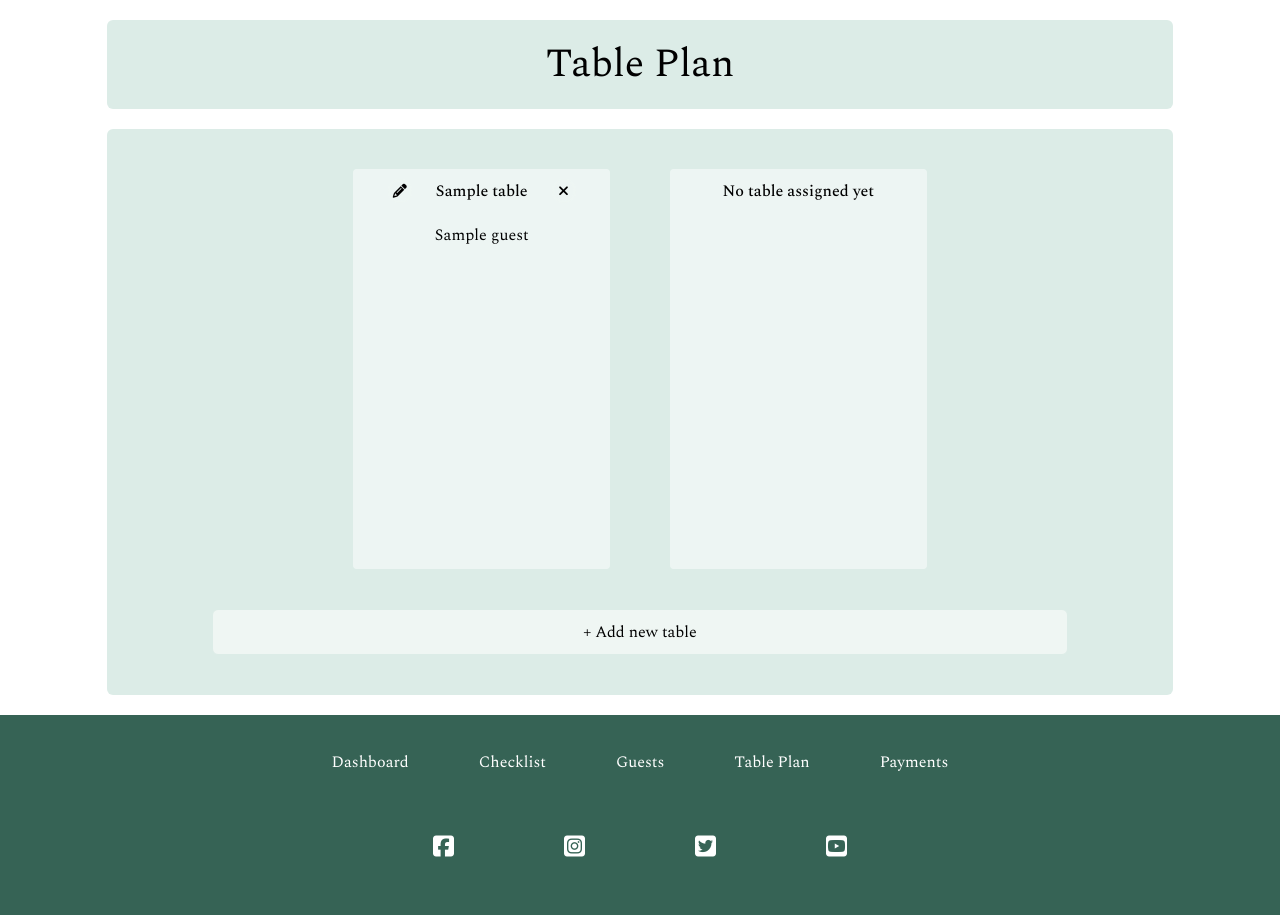
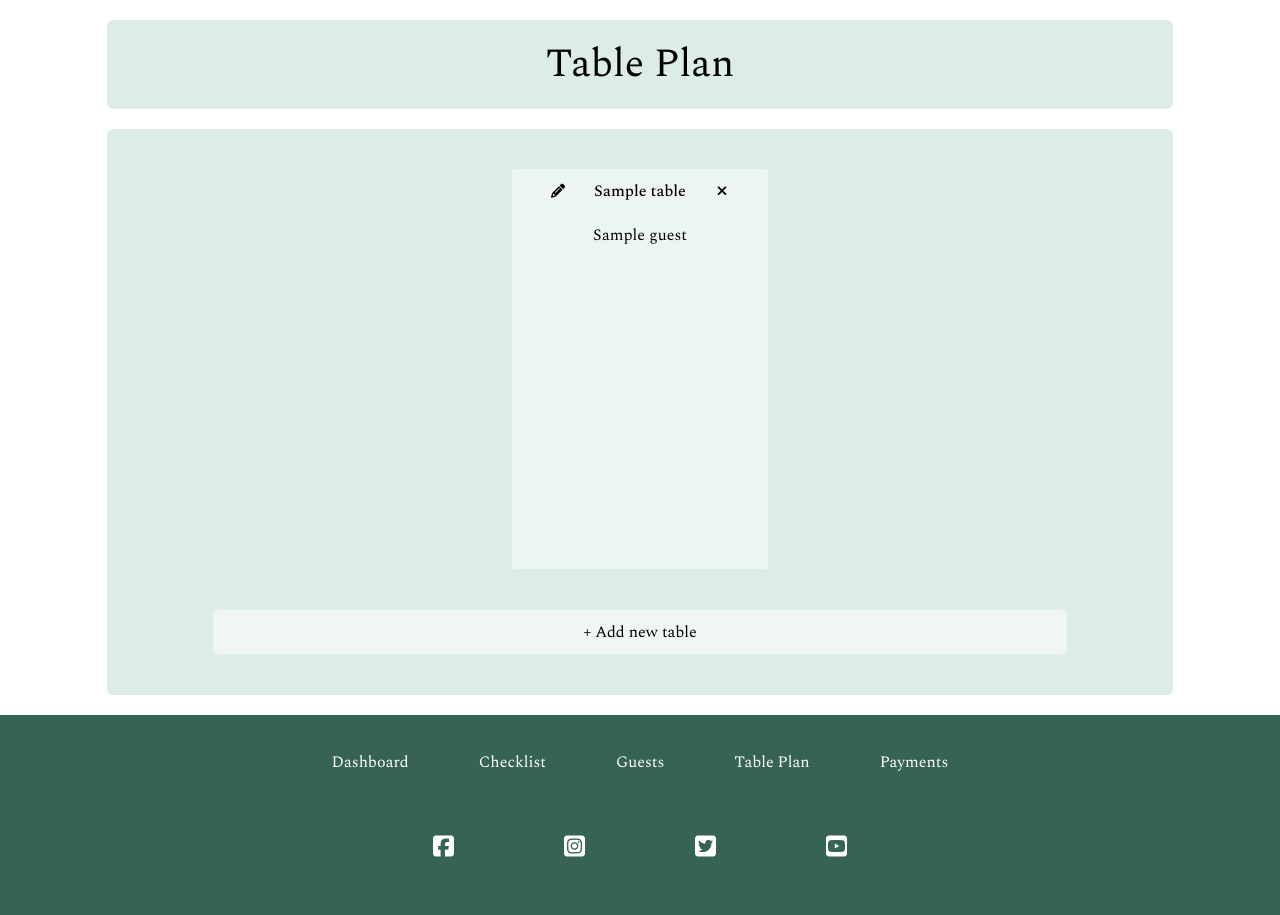
Before and after one commit to lilli-mcnally/tie-the-knot, a Flask app: page /table_plan in a window 1280 px wide. Shown: the part 130-1045 px from the top of the page. Run offline with Flask 2, Linux system fonts and the light colour scheme; the visitor is signed in with stand-in values (Sample User, id 1); tables that the repository leaves empty hold one stand-in row (values such as "Sample post"); some libraries are stand-ins or nearby versions.

Commit message:
Update Table Plan page and functionality

```diff
--- a/tietheknot/routes.py
+++ b/tietheknot/routes.py
@@ -230,7 +230,8 @@ def guests():
 def add_guests():
     if "user" in session:
         username = User.query.filter_by(id=session["user"]).first()
-        tables = list(Table.query.order_by(Table.table_name).all())
+        filter_table = Table.query.filter_by(created_by=username.id)
+        tables = list(filter_table.order_by(Table.id).all())
         if request.method == "POST":
             guest = Guest(
                 guest_name=request.form.get("guest_name"),
@@ -252,8 +253,9 @@ def edit_guests(guest_id):
     if "user" in session:
         username = User.query.filter_by(id=session["user"]).first()
         guest = Guest.query.get_or_404(guest_id)
-        tables = list(Table.query.order_by(Table.table_name).all())
-        if username.id == checklist_item.created_by:
+        filter_table = Table.query.filter_by(created_by=username.id)
+        tables = list(filter_table.order_by(Table.id).all())
+        if username.id == guest.created_by:
             if request.method == "POST":
                 guest.guest_name=request.form.get("guest_name"),
                 guest.guest_notes=request.form.get("guest_notes"),
@@ -272,10 +274,10 @@ def delete_guest(guest_id):
     if "user" in session:
         username = User.query.filter_by(id=session["user"]).first()
         guest = Guest.query.get_or_404(guest_id)
-        if username.id == checklist_item.created_by:
+        if username.id == guest.created_by:
             db.session.delete(guest)
             db.session.commit()
-            return redirect(url_for("guests"), username=username)
+            return redirect(url_for("guests"))
         return redirect(url_for("log_in"))
     return redirect(url_for("log_in"))
 
@@ -323,7 +325,7 @@ def edit_table(table_id):
     if "user" in session:
         username = User.query.filter_by(id=session["user"]).first()
         table = Table.query.get_or_404(table_id)
-        if username.id == checklist_item.created_by:
+        if username.id == table.created_by:
             if request.method == "POST":
                 table.table_name=request.form.get("new_table"),
                 db.session.commit()
@@ -337,10 +339,10 @@ def delete_table(table_id):
     if "user" in session:
         username = User.query.filter_by(id=session["user"]).first()
         table = Table.query.get_or_404(table_id)
-        if username.id == checklist_item.created_by:
+        if username.id == table.created_by:
             db.session.delete(table)
             db.session.commit()
-            return redirect(url_for("table_plan"), username=username)
+            return redirect(url_for("table_plan"))
         return redirect(url_for("log_in"))
     return redirect(url_for("log_in"))
 
--- a/tietheknot/static/css/style.css
+++ b/tietheknot/static/css/style.css
@@ -585,7 +585,6 @@ input:-internal-autofill-selected {
     justify-content: space-between;
     width: 55%;
     height: 75px;
-    margin-bottom: 20px
 }
 
 .signup-input-container {
@@ -615,7 +614,9 @@ input#input-disabled {
     background-color: #E8E8E8;
 }
 
-
+#edit-profile-submit {
+    margin-top: 20px;
+}
 
 
 .nav-trigger {
--- a/tietheknot/static/js/script.js
+++ b/tietheknot/static/js/script.js
@@ -55,6 +55,14 @@ document.addEventListener('DOMContentLoaded', function () {
 });
 
 document.addEventListener('DOMContentLoaded', function () {
+    if (window.location.toString().includes("table_plan")) {
+        if (document.getElementById("no-guest") == null) {
+            document.getElementById("no-guest-container").style.display = "none";
+        };
+    };
+});
+
+document.addEventListener('DOMContentLoaded', function () {
     var elems = document.querySelectorAll('.dropdown-trigger');
     var instances = M.Dropdown.init(elems);
     if (window.location.href.indexOf("add_guests") != -1) {
--- a/tietheknot/templates/checklist.html
+++ b/tietheknot/templates/checklist.html
@@ -72,7 +72,7 @@
                 <!-- Modal Structure -->
                 <div id="deleteModal{{ checklist_item.id }}" class="modal">
                     <div class="modal-content">
-                        <h5>Are you sure you want to delete "{{ checklist_item.checklist_name }}"?</h5>
+                        <h5>Are you sure you want to permanently delete "{{ checklist_item.checklist_name }}"?</h5>
                     </div>
                     <div class="modal-footer">
                         <a class="modal-close waves-effect btn-flat waves-light flash-message pink-button">Cancel
--- a/tietheknot/templates/edit_profile.html
+++ b/tietheknot/templates/edit_profile.html
@@ -46,7 +46,8 @@
                     <input type="date" id="wedding_date" name="wedding_date" value="{{ username.wedding_date }}">
                 </div>
             </div>
-            <button class="btn waves-effect waves-light submit" type="submit" name="action">Submit
+            <button class="btn waves-effect waves-light submit" type="submit" name="action"
+                id="edit-profile-submit">Submit
                 <i class="fa-solid fa-arrow-right-long"></i>
             </button>
         </div>
--- a/tietheknot/templates/guests.html
+++ b/tietheknot/templates/guests.html
@@ -31,7 +31,7 @@
                 <!-- Modal Structure -->
                 <div id="deleteModal{{ guest.id }}" class="modal">
                     <div class="modal-content">
-                        <h5>Are you sure you want to delete "{{ guest.guest_name }}"?</h5>
+                        <h5>Are you sure you want to permanently delete "{{ guest.guest_name }}"?</h5>
                     </div>
                     <div class="modal-footer">
                         <a class="modal-close waves-effect waves-light flash-message pink-button btn-flat">Cancel
--- a/tietheknot/templates/payments.html
+++ b/tietheknot/templates/payments.html
@@ -34,7 +34,7 @@
                     <!-- Modal Structure -->
                     <div id="deleteModal{{ checklist_item.id }}" class="modal">
                         <div class="modal-content">
-                            <h5>Are you sure you want to delete "{{ checklist_item.checklist_name }}"?</h5>
+                            <h5>Are you sure you want to permanently delete "{{ checklist_item.checklist_name }}"?</h5>
                         </div>
                         <div class="modal-footer">
                             <a class="modal-close waves-effect waves-light flash-message pink-button btn-flat">Cancel
--- a/tietheknot/templates/table_plan.html
+++ b/tietheknot/templates/table_plan.html
@@ -30,7 +30,7 @@
                 <!-- Modal Structure -->
                 <div id="deleteModal{{ table.id }}" class="modal">
                     <div class="modal-content">
-                        <h5>Are you sure you want to delete "{{ table.table_name }}"?</h5>
+                        <h5>Are you sure you want to permanently delete "{{ table.table_name }}"?</h5>
                     </div>
                     <div class="modal-footer">
                         <a class="modal-close waves-effect waves-light flash-message pink-button btn-flat">Cancel
@@ -41,11 +41,11 @@
                 </div>
                 {% endfor %}
                 <!-- Unassigned guests -->
-                <div class="col s3 checklist-item table-box unassigned-guest">
+                <div class="col s3 checklist-item table-box unassigned-guest" id="no-guest-container">
                     <p class="col s12"><strong>No table assigned yet</strong></p>
                     {% for guest in guests %}
                     {% if guest.table_number == None %}
-                    <div class="col s10 unassigned-guest-row">
+                    <div class="col s10 unassigned-guest-row" id="no-guest">
                         <div class="guest-name-box">
                             <p>{{ guest.guest_name }}</p>
                         </div>
```
